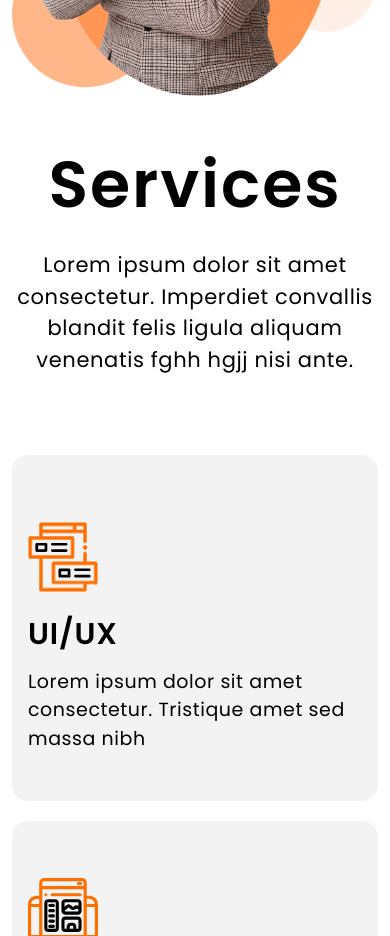
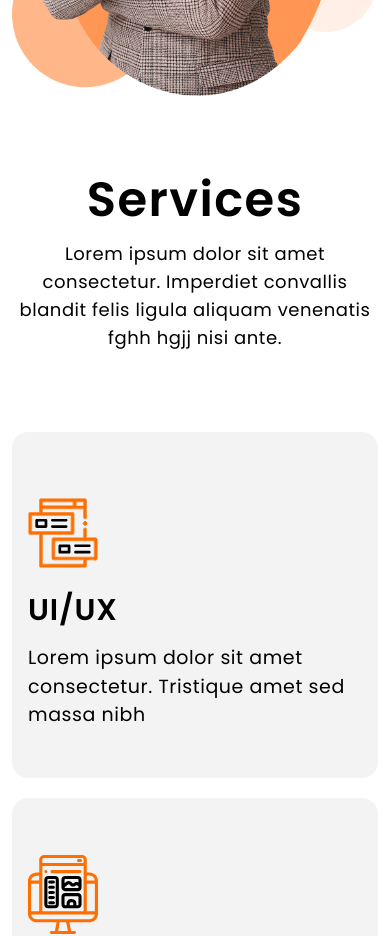
Before and after one commit to blackheart7565/personal-portfolio, a React (Vite) app: page / in a window 390 px wide. Shown: the part 2260-3196 px from the top of the page. Built offline with nearby package versions, Linux system fonts and the light colour scheme.

Commit message:
feat: add responsiveness to Services section

```diff
--- a/src/components/Home/Services.tsx
+++ b/src/components/Home/Services.tsx
@@ -42,10 +42,10 @@ export const Services: FC<IServicesProps> = (): JSX.Element => {
 
 	return (
 		<section className="xlm:min-h-screen xl:h-screen relative">
-			<div className="container flex flex-col items-center justify-center h-full">
-				<h1 className="text-[65px] font-semibold tracking-[0.03em] dark:text-white text-black text-center">Services</h1>
-				<p className="text-[21px] tracking-[0.03em] dark:text-white text-black text-center max-w-4xl mx-auto mt-4">Lorem ipsum dolor sit amet consectetur. Imperdiet convallis blandit felis ligula aliquam venenatis fghh hgjj nisi ante.</p>
-				<div className="grid grid-cols-cardServices justify-center items-center gap-5 mt-20 w-full">
+			<div className="container flex flex-col items-center justify-center h-full py-10">
+				<h1 className="text-5xl xl:text-[65px] font-semibold tracking-[0.03em] dark:text-white text-black text-center">Services</h1>
+				<p className="text-lg xl:text-[21px] tracking-[0.03em] dark:text-white text-black text-center max-w-4xl mx-auto mt-4">Lorem ipsum dolor sit amet consectetur. Imperdiet convallis blandit felis ligula aliquam venenatis fghh hgjj nisi ante.</p>
+				<div className="grid cardServices justify-center items-center gap-5 mt-20 w-full">
 					{services.map((item) => (
 						<ServicesCard card={item} key={item.id} />
 					))}
--- a/src/styles/index.css
+++ b/src/styles/index.css
@@ -42,6 +42,17 @@ body {
 	border-radius: 50%;
 }
 
+
+.cardServices {
+	grid-template-columns: repeat(auto-fill, minmax(200px, 1fr));
+}
+
+@media screen and (min-width: 768px) {
+	.cardServices {
+		grid-template-columns: repeat(auto-fill, minmax(320px, 1fr));
+	}
+}
+
 .tabsGridRow {
 	grid-template-rows: 50px 1fr;
 }
@@ -75,6 +86,7 @@ body {
 .burgerBtn::before {
 	content: "";
 }
+
 .burgerBtn::before {
 	transform: translate(-50%, calc(-50% + (-10px)));
 }
--- a/tailwind.config.js
+++ b/tailwind.config.js
@@ -19,9 +19,6 @@ export default {
 			},
 			spacing: {
 				'8xl': '88.625rem',
-			},
-			gridTemplateColumns: {
-				'cardServices': 'repeat(auto-fill, minmax(320px, 1fr))',
 			}
 		},
 	},
```
